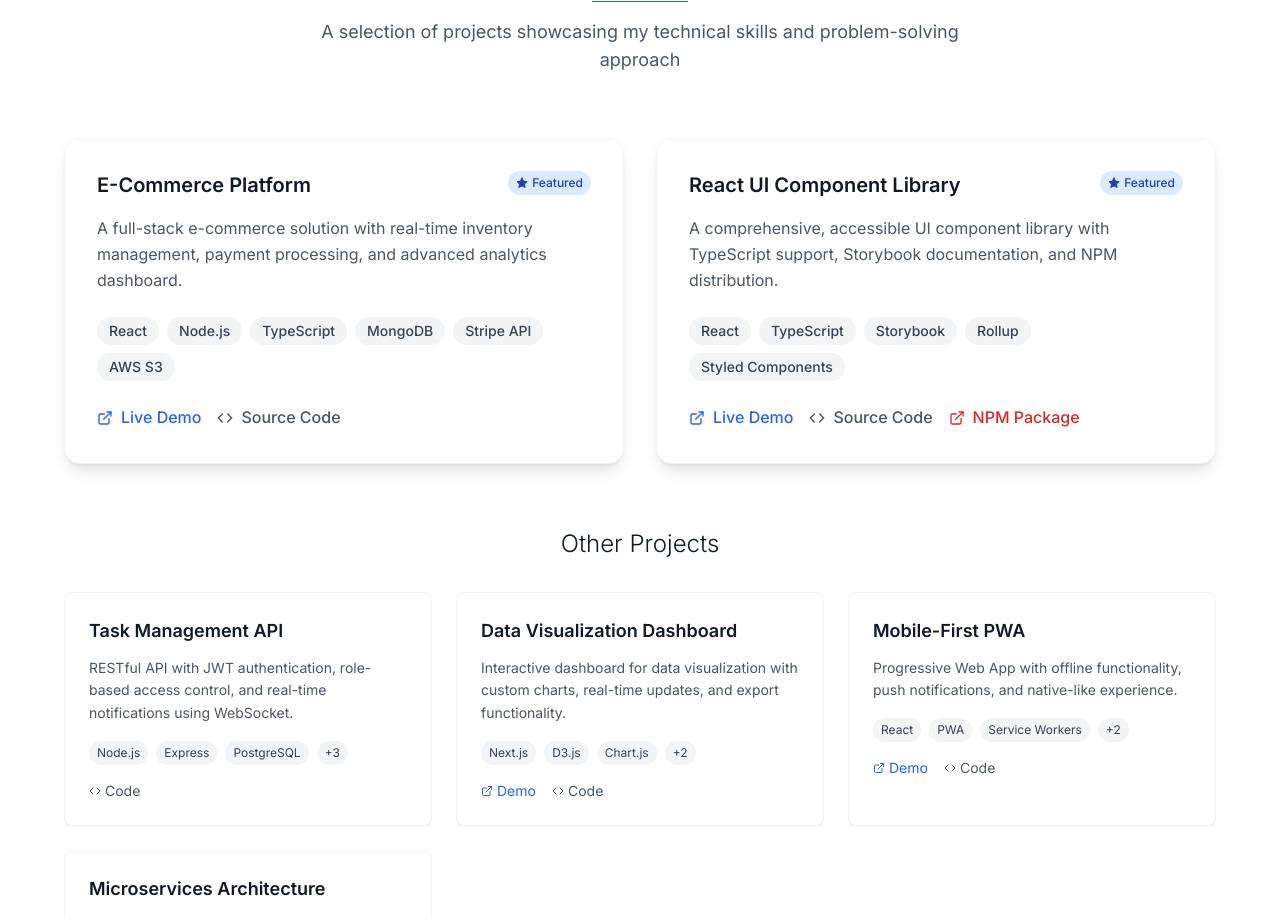
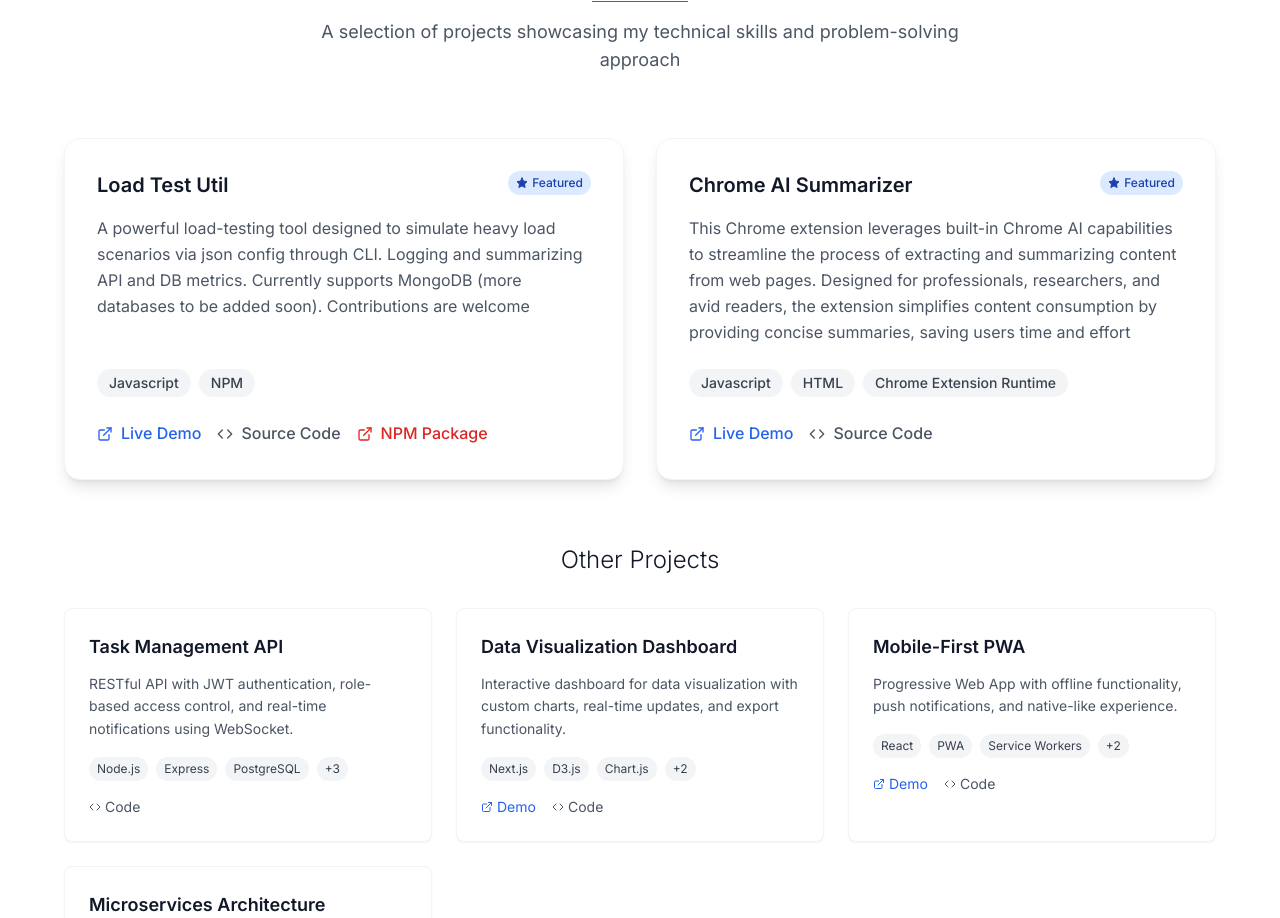
Before and after one commit to KartikJha/kartikjha.github.io, a React (Create React App) app: page / in a window 1280 px wide. Shown: the part 1700-2618 px from the top of the page. Built offline with nearby package versions, Linux system fonts and the light colour scheme.

Commit message:
feat: updated featured projects section

```diff
--- a/src/Portfolio.js
+++ b/src/Portfolio.js
@@ -87,21 +87,21 @@ const downloadResume = () => {
   // Projects - Update these with your actual projects
   const projects = [
     {
-      title: "E-Commerce Platform",
-      description: "A full-stack e-commerce solution with real-time inventory management, payment processing, and advanced analytics dashboard.",
-      tech: ["React", "Node.js", "TypeScript", "MongoDB", "Stripe API", "AWS S3"],
-      liveLink: "https://your-ecommerce-demo.com",
-      codeLink: "https://github.com/KartikJha/ecommerce-platform",
-      npmLink: null,
+      title: "Load Test Util",
+      description: "A powerful load-testing tool designed to simulate heavy load scenarios via json config through CLI. Logging and summarizing API and DB metrics. Currently supports MongoDB (more databases to be added soon). Contributions are welcome",
+      tech: ["Javascript", "NPM"],
+      liveLink: "https://www.npmjs.com/package/load_test_util",
+      codeLink: "https://github.com/KartikJha/load_test_util",
+      npmLink: "https://www.npmjs.com/package/load_test_util",
       featured: true
     },
     {
-      title: "React UI Component Library",
-      description: "A comprehensive, accessible UI component library with TypeScript support, Storybook documentation, and NPM distribution.",
-      tech: ["React", "TypeScript", "Storybook", "Rollup", "Styled Components"],
-      liveLink: "https://storybook-ui-demo.com",
-      codeLink: "https://github.com/KartikJha/react-ui-components",
-      npmLink: "https://www.npmjs.com/package/@kartikjha/ui-components",
+      title: "Chrome AI Summarizer",
+      description: "This Chrome extension leverages built-in Chrome AI capabilities to streamline the process of extracting and summarizing content from web pages. Designed for professionals, researchers, and avid readers, the extension simplifies content consumption by providing concise summaries, saving users time and effort",
+      tech: ["Javascript", "HTML", "Chrome Extension Runtime"],
+      liveLink: "https://chromewebstore.google.com/detail/kmpanchfjndhbcmpfiekpfhmkconjabe?utm_source=item-share-cb",
+      codeLink: "https://github.com/KartikJha/chrome-ai-extension-prototype",
+      npmLink: null,
       featured: true
     },
     {
@@ -332,8 +332,8 @@ const downloadResume = () => {
                     </div>
                   </div>
 
-                  <p className="text-gray-600 mb-6 leading-relaxed">{project.description}</p>
-
+                  <p className="text-gray-600 mb-6 leading-relaxed" style={{minHeight: "130px"}}>{project.description}</p>
+                 <div>
                   {/* Tech Stack */}
                   <div className="flex flex-wrap gap-2 mb-6">
                     {project.tech.map((tech, techIndex) => (
@@ -380,6 +380,7 @@ const downloadResume = () => {
                       </a>
                     )}
                   </div>
+              </div>
                 </div>
               </div>
             ))}
```
